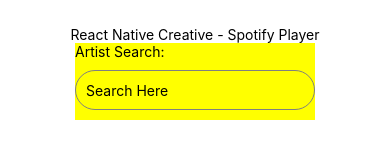
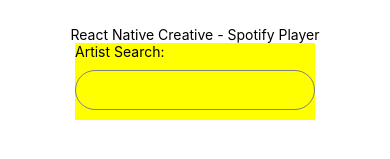
Before and after one commit to josygeorge/rnc-spotify, a React Native app: screen / in a window 390 px wide. Shown: the part 349-508 px from the top of the page. Built offline with nearby package versions, Linux system fonts and the light colour scheme.

Commit message:
[dev] made TextInput component accept values, added STATE

```diff
--- a/App.js
+++ b/App.js
@@ -3,20 +3,66 @@
 /*
 * 9. Now that you have implemented the basic search controller, the next step is to begin connecting Spotify to your application.
 * 10. You will be working within the API folder of this project.
-* 11. Additionally, you will work with the Search component, adding input capabilities, accepting user entries and processing them as part of 'state'
+* 11. Additionally, you will work with the Search component, accepting user entry and processing them as part of 'state'
+* 12. Our App needs to become a smart component. Convert the App function (a 'dumb' component) to a Smart Component by converting it from to a class. Have the App class extend React.component.
+* 13. As part of converting the App component to a 'smart' component, add a constructor function, similar to the Search Component. Ensure that it receives props and calls super(), passing props.
+* 14. In the App class, create a event handler function called handleSearchChange(), which will receive the value of text from the textInput
+* 15. in the Search Component tag within the return statement of the render() method, add an onChange attribute representing the change event of the textInput field. Have it pass the value of the text attribute over to handleSearchChange method. It's not efficient but that may be corrected at a later time (to use bind() ).
+* 16. In the handleSearchChange() event handler method, we will now add STATE. Tell the App component (using this.setState() ) to store the accepted input value text as an object. Also add two additional keys for items, and offset, which will be used later on. Also note a callback function stub to use once the state has been set.
+*
+*         this.setState({
+            query: text,
+            items: [],
+            offset: 0,
+        }, () => {
+            // callback stub.
+        });
+*
+* 17. Then go proceed to follow the steps inside Search.js
+*
+
+*
+*
+*
 * */
 
-import React from 'react';
+import React, {Component} from 'react';
+
 import {StyleSheet, Text, View} from 'react-native';
-import Search from "./components/Search";
 
-export default function App() {
-    return (
-        <View style={styles.container}>
-            <Text>React Native Creative - Spotify Player</Text>
-            <Search/>
-        </View>
-    );
+import Search from './components/Search';
+
+// step (12) convert the App 'dumb component' function to a 'smart component' using class syntax.
+export default class App extends Component {
+
+    // add step (13) here - adding constructor
+    constructor(props) {
+        super(props);
+    }
+
+    // add step (14) here - adding handleSearchChange(event)
+    // for step (16) once you add the handleSearchChange handler, set the state to be the value
+    // of what is inputted.
+    handleSearchChange(text){
+        this.setState({
+            query: text,
+            items: [],
+            offset: 0,
+        }, () => {
+            // callback stub.
+        });
+    }
+
+    // step (12) requires you to convert the return statement to a render() method
+    // step (15) requires you to adjust the <Search /> tag for the render method
+    render() {
+        return (
+            <View style={styles.container}>
+                <Text>React Native Creative - Spotify Player</Text>
+                <Search onChange={text => this.handleSearchChange(text)} />
+            </View>
+        );
+    }
 }
 
 const styles = StyleSheet.create({
--- a/components/Search.js
+++ b/components/Search.js
@@ -1,67 +1,71 @@
-/*
+/* INSTRUCTIONS
 *
-* INSTRUCTIONS:
+* 18. In the render() method, add a destructured constant text that will store the value of this component's STATE.
+* 19. Replace the value of the value attribute of the text input field to bind to the text const.
+* 20. Add an onChangeText attribute to the TextInput component tag that passes the value of text to a new event handler function called handleChangeText (Created in the next step).
+* 21. In the Search component class, add the new event handler method handleChangeText, accepting text as an argument (the text from the TextInput field)
+* 22. Inside the handleChangeText event handler, create a destructured constant called onChange, and assign it a default value of this.props.
+* 23. set this component's state tp stpre the value of text, and pass the value of text to the onChange const. The code is represented below.
 *
-* 1. add an import statement that will include React and Component from React
-* 2. import specific components from react-native - View, Text, TextInput, Stylesheet
-* 3. Search is a SMART component because it will be handling STATE information.
+       const {onChange} = this.props;
+
+        this.setState({
+            text,
+        }, () => {
+            onChange(text);
+        });
 *
-* - accepting a value from the user can change the state of a value used by other components
-* - classically (for now) we will use class-based syntax to make this component smart.
+* 24. In the constructor function, initially create this.state and assign it a value of an object who has a key of text, and a value of empty quotes '' .
 *
-* 4.  create a class statement code block that identifies the class called Search extending Component
-*
-* - ensure that it is the default class for this file.
-* - ensure this class is available to be used externally by marking it as exportable.
-*
-* 5. define an empty constructor function that takes in a set of values from Search's parent (called _props_) and passes it to this component's parent constructor using super();
-*
-* 6. Create this component's render method inside the class code block and make it return a View container, that contains
-*
-* - a Text field that will display the title for this component with the words "Artist Search"
-* - a TextInput field whose styles are identified in the next step
-*
-* 7. Similar to the styles constant in App.js, create a stylesheet for this component with the following details:
-*
-* text: {},
-  input: {
-    borderWidth: 1,
-    borderColor: 'grey',
-    borderRadius: 20,
-    height: 40,
-    padding: 10,
-    marginBottom: 10,
-    marginTop: 10,
-  },
-  container: {
-    backgroundcolor:'yellow'
-  },
-*
-*
+* 25. Now your component should accept input.
 * */
 
-// perform steps (1) and (2) here
+
+
 import React, {Component} from 'react';
 
 import {View, Text, TextInput, StyleSheet} from 'react-native';
 
-// begin step (4) here
 export default class Search extends Component {
 
-    // begin step (5) here
+
+    // step (24) goes here in the constructor
     constructor(props) {
         super(props);
+
+        this.state = {
+            text: '',
+        };
     }
 
-    // begin step (6) here
+    // step (21) add a handleChangeText() event handler function, accepting text as argument
+    // step (22) adds a destructured const onChange equal to this.props
+
+    handleChangeText(text){
+        const {onChange} = this.props;
+
+        this.setState({
+            text,
+        }, () => {
+            onChange(text);
+        });
+    }
+
+
     render() {
 
+        // step (18) here
+        const {text} = this.state;
+
+        // step (19) change the value attr of TextInput
+        // step (20) add an onChange Attribute
         return (
             <View style={styles.container}>
                 <Text style={styles.text}>Artist Search:</Text>
                 <TextInput
                     style={styles.input}
-                    value='Search Here'
+                    value={text}
+                    onChangeText={text => this.handleChangeText(text)}
                 />
             </View>
         );
@@ -70,10 +74,8 @@ export default class Search extends Component {
     }
 
 }
-// end step (4) with a closed curly brace
 
 
-// begin step (7) here
 const styles = StyleSheet.create({
     text: {},
     input: {
```
